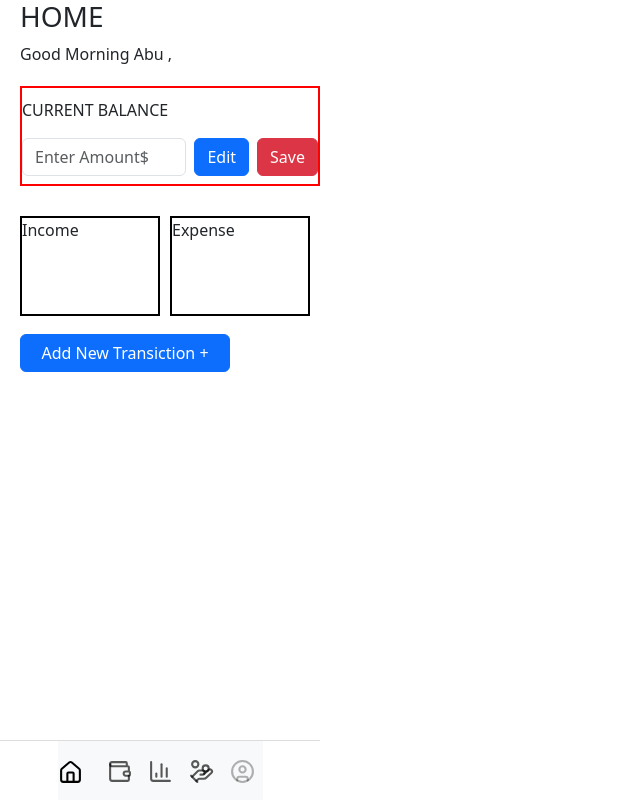
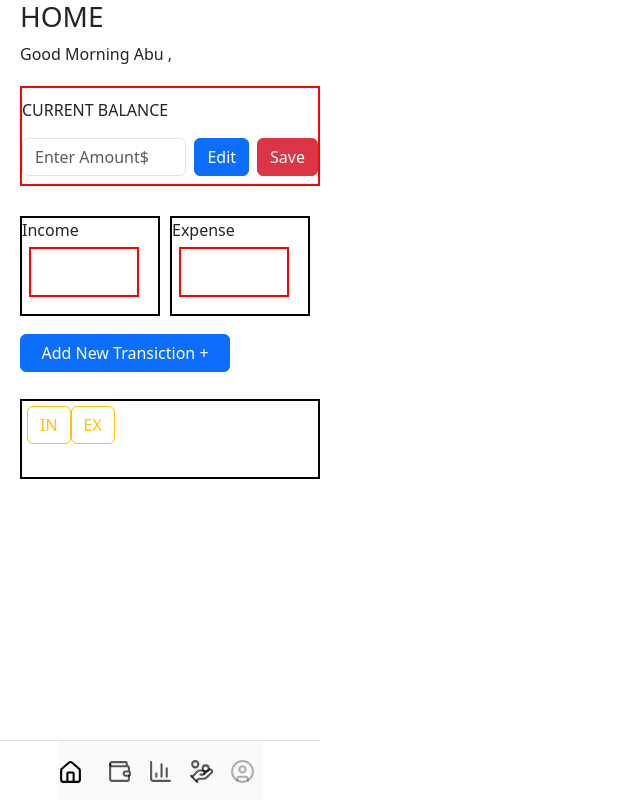
Before and after one commit to shaikhabuhasim0/finixy-expense-tracker, a React (Vite) app: page / in a window 1280 px wide. Shown: the whole page, without its empty margins (0-640 px from the left). Built offline with nearby package versions, Linux system fonts and the light colour scheme.

Commit message:
inc and exp btn

```diff
--- a/src/App.css
+++ b/src/App.css
@@ -63,3 +63,25 @@ padding-left: 0px;
 
   margin-top: 18px;
 }
+
+.amountbox{
+
+border: 2px solid red ;
+height: 50px;
+width: 110px;
+margin-left: 7px;
+margin-top: 5px;
+}
+
+.transictions{
+border: 2px solid black;
+height: 80px;
+width: 300px;
+margin-top: 27px;
+}
+
+.twobtn{
+  gap:3px;
+  margin-left: 5px;
+  margin-top: 5px;
+}
--- a/src/Components/Homepage.jsx
+++ b/src/Components/Homepage.jsx
@@ -2,7 +2,9 @@ import React, { useState } from 'react'
 import { useEffect } from "react";
 
 export default function Homepage(props) {
-    const [currentbalance , setcurrentbalance]=useState("")
+    const [currentbalance , setcurrentbalance]=useState("");
+    const [test,settext]=useState("");
+    const [type, setType] = useState("");
 
 useEffect(() => {
   const data = localStorage.getItem("amount");
@@ -55,12 +57,45 @@ function addtransiction(){
 </div>
 
 <div className="container1">
-  <div className="box">Income </div>
-  <div className="box">Expense </div>
+  <div className="box">Income
+    <div className="amountbox">
+      <h4 className="amounts1">  </h4>
+      </div>
+  </div>
+  <div className="box">Expense
+    <div className="amountbox">
+      <h4 className="amounts1">   </h4>
+      </div>
+    </div>
 </div>
 <div className="d-grid  col-2 ">
   <button className="btn btn-primary" type="button" onClick={addtransiction}>Add New Transiction + </button>
   </div>
+  <div className="transictions">
+    <div className="twobtn">
+   <button type="button" className="btn btn-outline-warning" onClick={() => setType("income")}>IN</button>
+   <button type="button" className="btn btn-outline-warning" onClick={() => setType("expense")}>EX</button>
+
+   {type === "income" && (
+    <div>
+        <h3>Income Form</h3>
+
+        <input type="text" placeholder="Income Source" />
+        <input type="number" placeholder="Amount" />
+    </div>
+)}
+
+{type === "expense" && (
+    <div>
+        <h3>Expense Form</h3>
+
+        <input type="text" placeholder="Expense Name" />
+        <input type="number" placeholder="Amount" />
+    </div>
+)}
+   </div>
+
+  </div>
     </>
   )
 }
```
